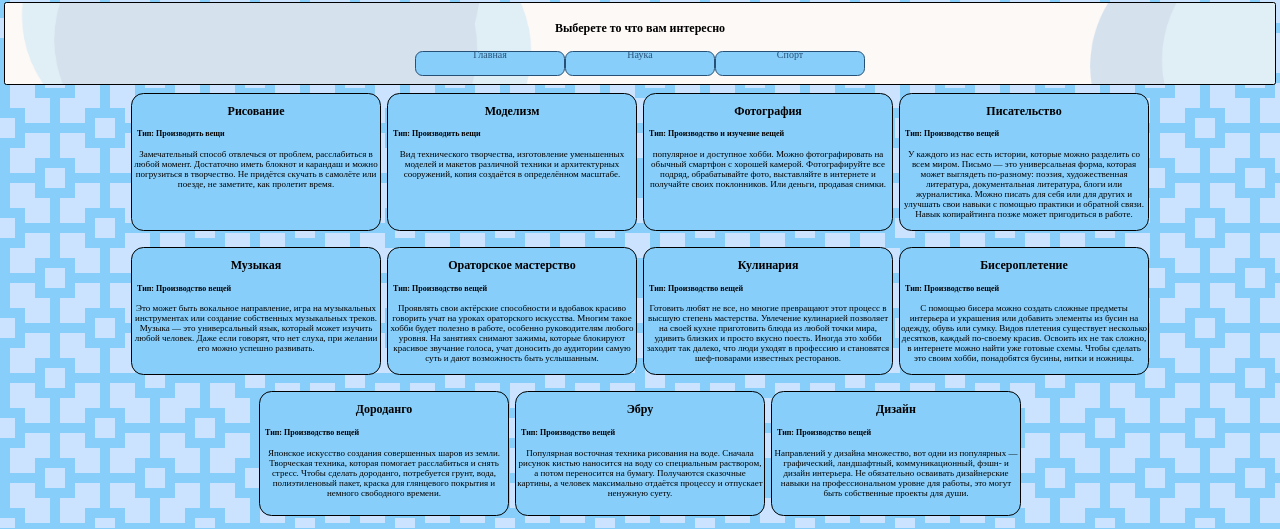
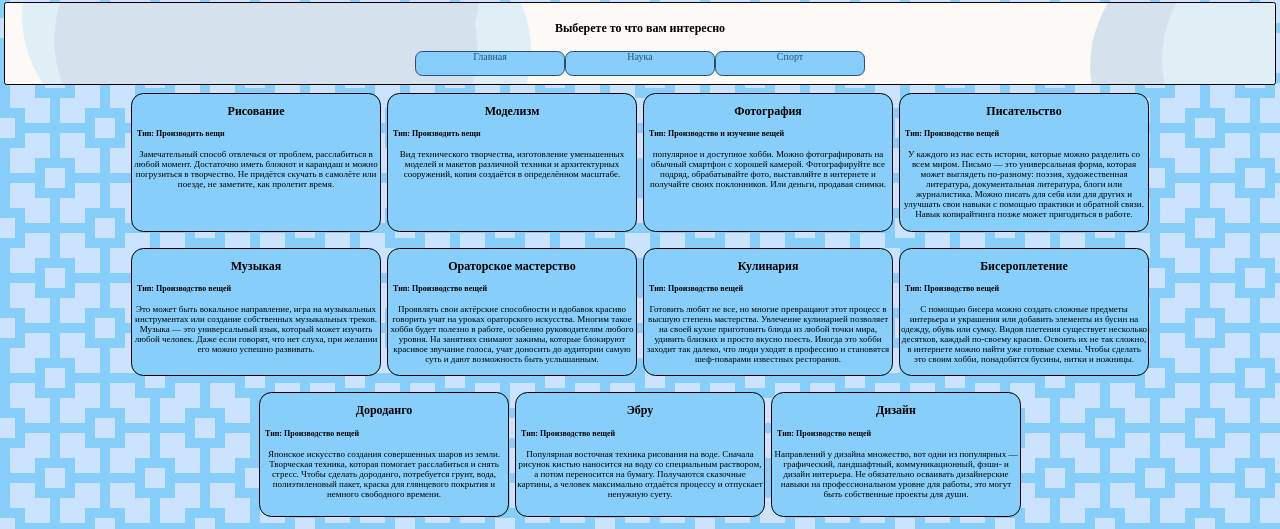
Before and after one commit to SirRigterion/YourHobbyWeb, a FastAPI app: page /art in a window 1280 px wide. Shown: the part 277-806 px from the top of the page. Run offline with FastAPI, Linux system fonts and the light colour scheme.

Commit message:
первая фиксация

```diff
--- a/static/main.css
+++ b/static/main.css
@@ -84,6 +84,10 @@ a {
     -moz-transition: all .3s linear;
 }
 
+.button p{
+    margin-top: 5px;
+}
+
 .hobby {
     margin-top: 25px;
     border-radius: 25px;
@@ -96,8 +100,7 @@ a {
     margin: 1em 6px;
     font-size: 1em;
     position: relative;
-    padding-bottom: 4px;
-
+    padding-bottom: 5px;
 }
 
 .hobby h2 {
--- a/templates/art.html
+++ b/templates/art.html
@@ -7,9 +7,9 @@
     <div class="container">
         <h2>Выберете то что вам интересно</h2>
         <div class='flexbox'>
-            <a class="button" href="/">Главная</a>
-            <a class="button" href="/science">Наука</a>
-            <a class="button" href="/sport">Спорт</a>
+            <a class="button" href="/"><p>Главная</p></a>
+            <a class="button" href="/science"><p>Наука</p></a>
+            <a class="button" href="/sport"><p>Спорт</p></a>
         </div>
     </div>
 </section>
--- a/templates/science.html
+++ b/templates/science.html
@@ -7,9 +7,9 @@
     <div class="container">
         <h2>Выберете то что вам интересно</h2>
         <div class="flexbox">
-            <a class="button" href="/">Главная</a>
-            <a class="button" href="/art">Искусство</a>
-            <a class="button" href="/sport">Спорт</a>
+            <a class="button" href="/"><p>Главная</p></a>
+            <a class="button" href="/art"><p>>Искусство</p</a>
+            <a class="button" href="/sport"><p>Спорт</p></a>
         </div>
     </div>
 </section>
--- a/templates/sport.html
+++ b/templates/sport.html
@@ -7,9 +7,9 @@
     <div class="container">
         <h2>Выберете то что вам интересно</h2>
         <div class="flexbox">
-            <a class="button" href="/">Главная</a>
-            <a class="button" href="/art">Искусство</a>
-            <a class="button" href="/science">Наука</a>
+            <a class="button" href="/"><p>Главная</p></a>
+            <a class="button" href="/art"><p>Искусство</p></a>
+            <a class="button" href="/science"><p>Наука</p></a>
         </div>
     </div>
 </section>
```
Also changed, not shown: templates/main.html (+4 -3 lines), README.md.
